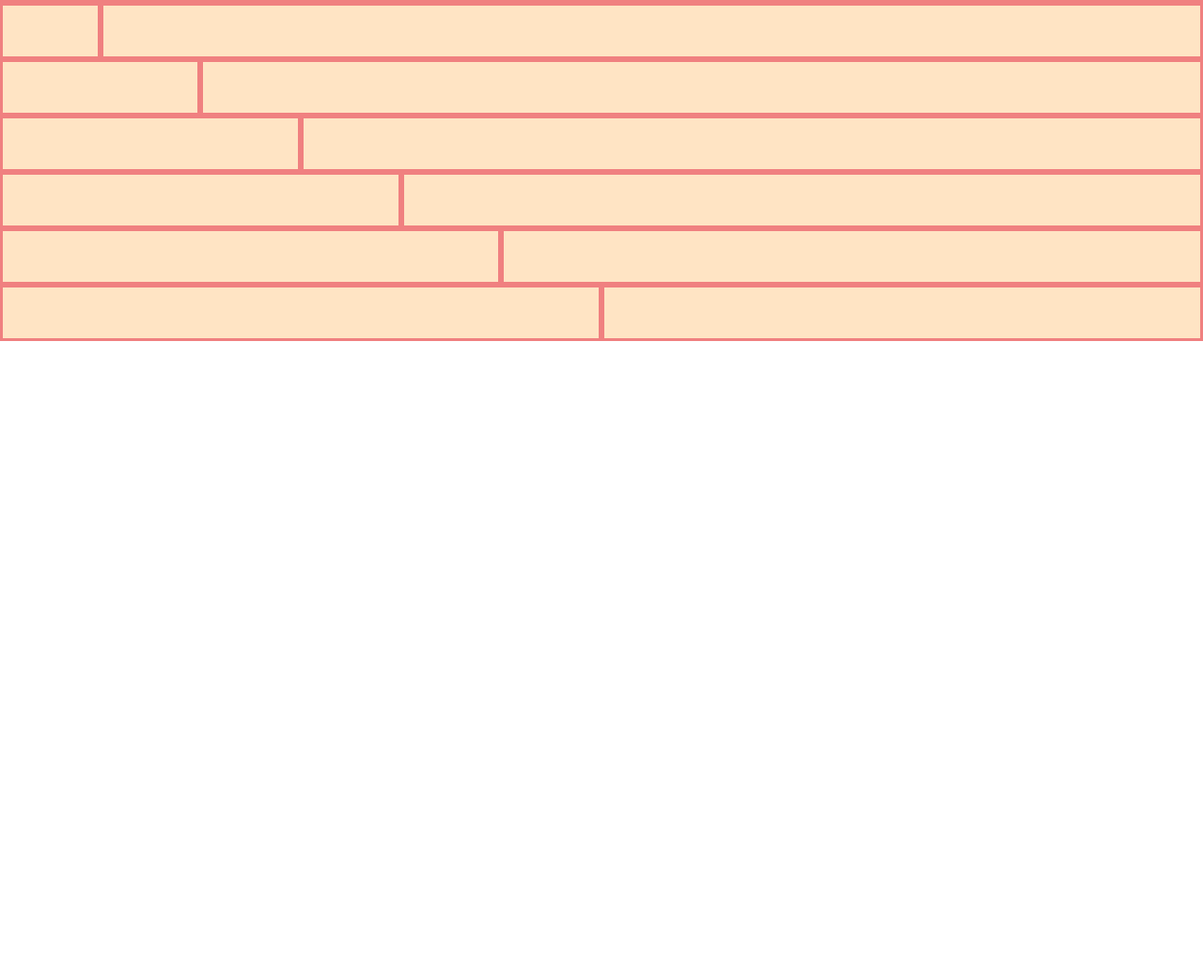
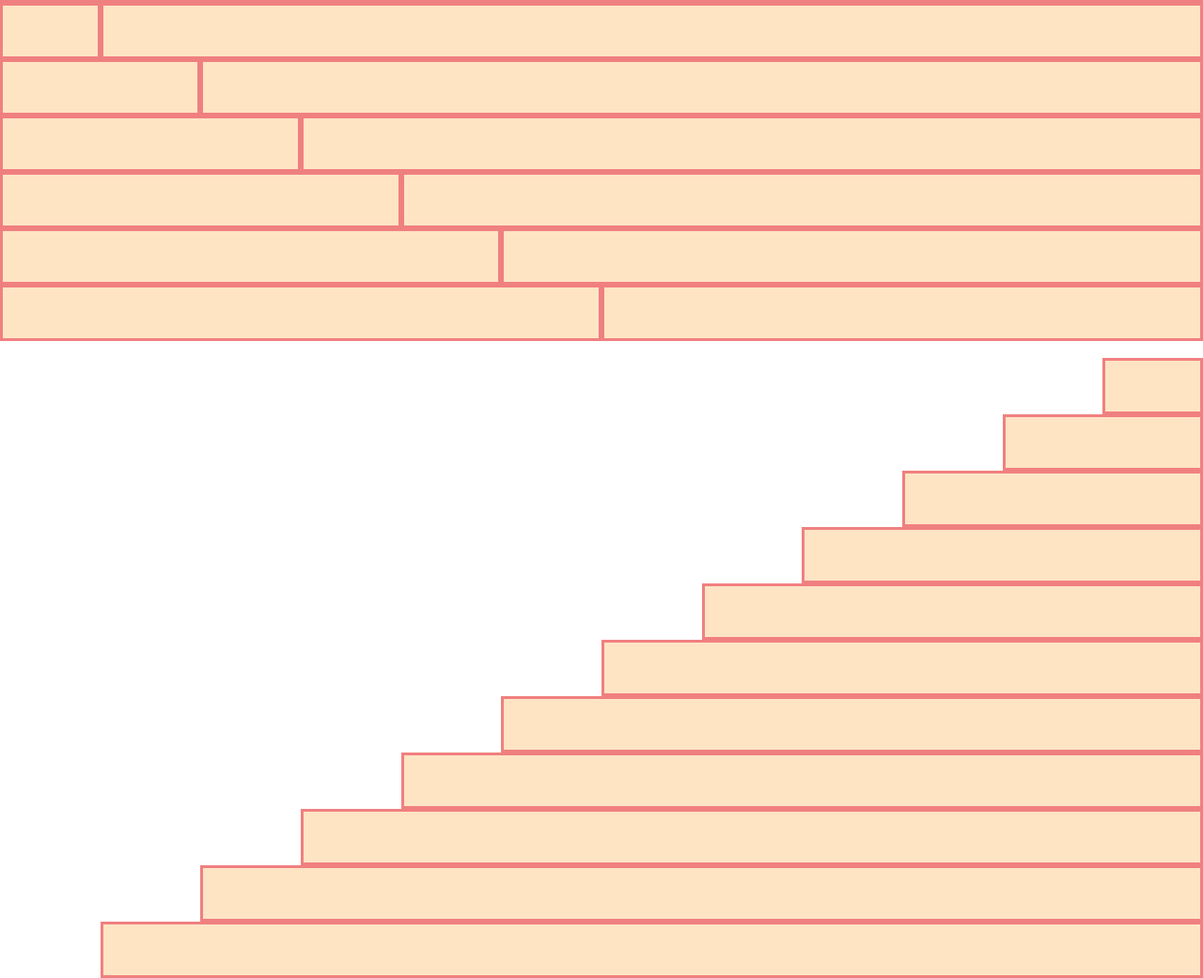
Before and after one commit to ludovicamessineo/html-css-12bool, a plain HTML site: page index.html in a window 1280 px wide. Shown: the part 435-1476 px from the top of the page at 94% size. Before the commit the page ends 800 px from the top, so only its background shows below. Drawn offline with Linux system fonts and the light colour scheme.

Commit message:
add rows with offset

```diff
--- a/css/12bool.css
+++ b/css/12bool.css
@@ -118,7 +118,7 @@
 }
 
 .col-xs-offset-5 {
-    margin-left: calc((100% / 12)* 6);
+    margin-left: calc((100% / 12)* 5);
 }
 
 .col-xs-offset-6 {
@@ -230,7 +230,7 @@
     }
 
     .col-sm-offset-5 {
-        margin-left: calc((100% / 12)* 6);
+        margin-left: calc((100% / 12)* 5);
     }
 
     .col-sm-offset-6 {
@@ -343,7 +343,7 @@
     }
 
     .col-md-offset-5 {
-        margin-left: calc((100% / 12)* 6);
+        margin-left: calc((100% / 12)* 5);
     }
 
     .col-md-offset-6 {
@@ -456,7 +456,7 @@
     }
 
     .col-lg-offset-5 {
-        margin-left: calc((100% / 12)* 6);
+        margin-left: calc((100% / 12)* 5);
     }
 
     .col-lg-offset-6 {
--- a/index.html
+++ b/index.html
@@ -190,6 +190,74 @@
             </div>
         </div>
 
+        <br>
+
+        <div class="row">
+            <div class="col-xs-1 col-xs-offset-11">
+                <div class="box"></div>
+            </div>
+        </div>
+
+        <div class="row">
+            <div class="col-xs-2 col-xs-offset-10">
+                <div class="box"></div>
+            </div>
+        </div>
+
+        <div class="row">
+            <div class="col-xs-3 col-xs-offset-9">
+                <div class="box"></div>
+            </div>
+        </div>
+
+        <div class="row">
+            <div class="col-xs-4 col-xs-offset-8">
+                <div class="box"></div>
+            </div>
+        </div>
+
+        <div class="row">
+            <div class="col-xs-5 col-xs-offset-7">
+                <div class="box"></div>
+            </div>
+        </div>
+
+        <div class="row">
+            <div class="col-xs-6 col-xs-offset-6">
+                <div class="box"></div>
+            </div>
+        </div>
+
+        <div class="row">
+            <div class="col-xs-7 col-xs-offset-5">
+                <div class="box"></div>
+            </div>
+        </div>
+
+        <div class="row">
+            <div class="col-xs-8 col-xs-offset-4">
+                <div class="box"></div>
+            </div>
+        </div>
+
+        <div class="row">
+            <div class="col-xs-9 col-xs-offset-3">
+                <div class="box"></div>
+            </div>
+        </div>
+
+        <div class="row">
+            <div class="col-xs-10 col-xs-offset-2">
+                <div class="box"></div>
+            </div>
+        </div>
+
+        <div class="row">
+            <div class="col-xs-11 col-xs-offset-1">
+                <div class="box"></div>
+            </div>
+        </div>
+
     </div>
 
 </body>
```
